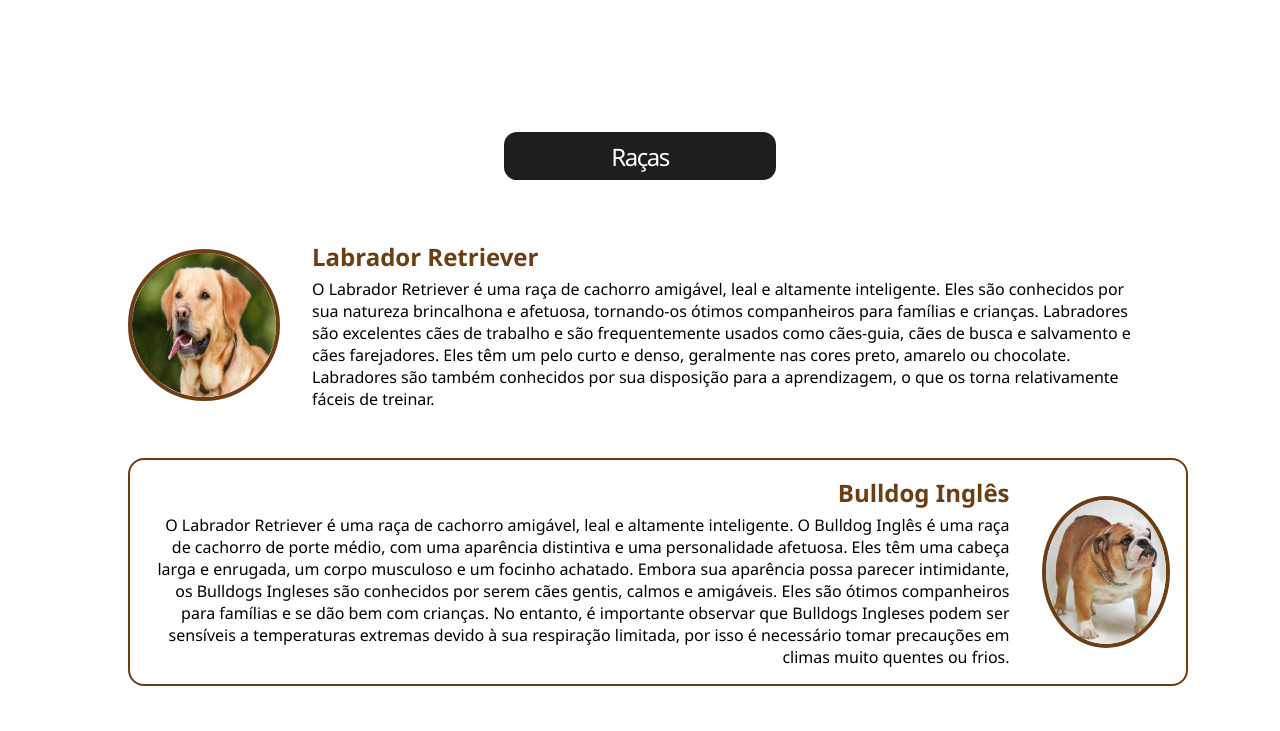
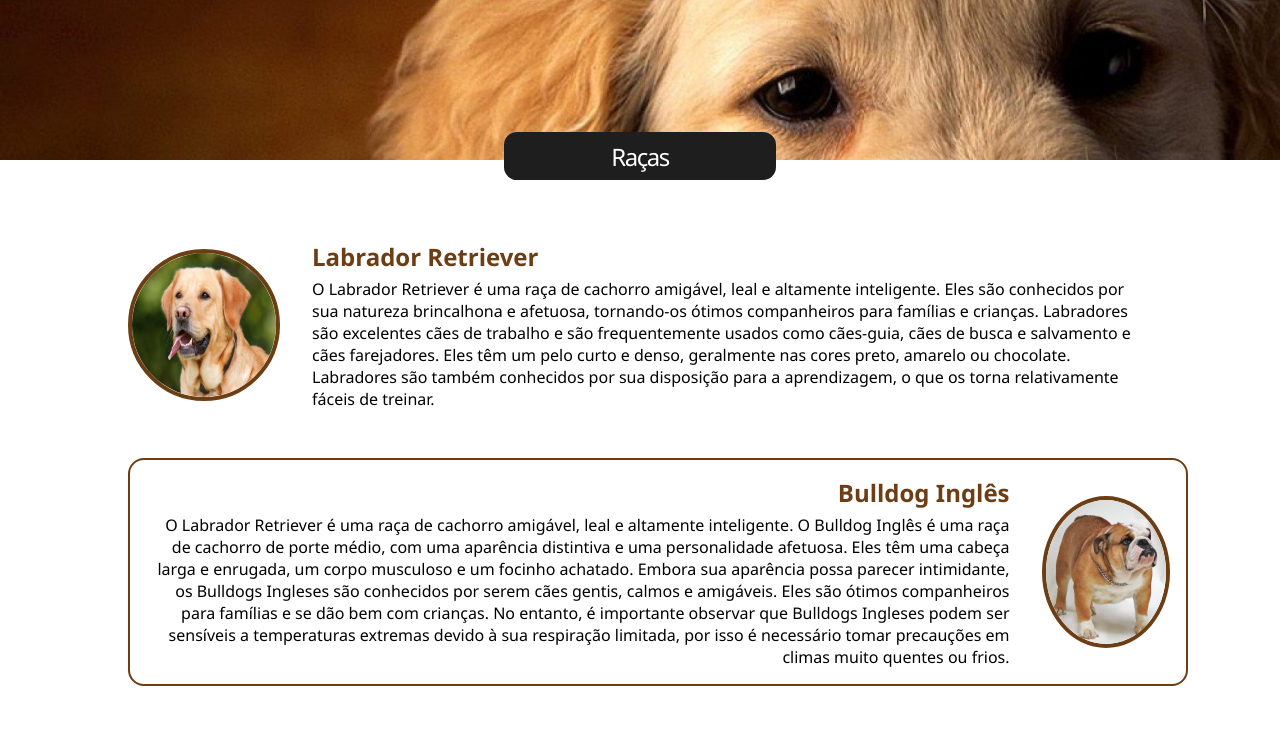
Before and after one commit to guzin-dev/dogPage, a plain HTML site: page index.html in a window 1280 px wide. Shown: the top 731 px of the page. Drawn offline with Linux system fonts and the light colour scheme; the site is published under a folder, as on GitHub Pages, so addresses that start at the root find nothing.

Commit message:
fixed background

```diff
--- a/style.css
+++ b/style.css
@@ -38,7 +38,7 @@ header {
   position: relative;
   display: flex;
   justify-content: center;
-  background-image: url(/assets/background.png);
+  background-image: url(./assets/background.png);
 }
 
 .alignDogBoxes {
```
